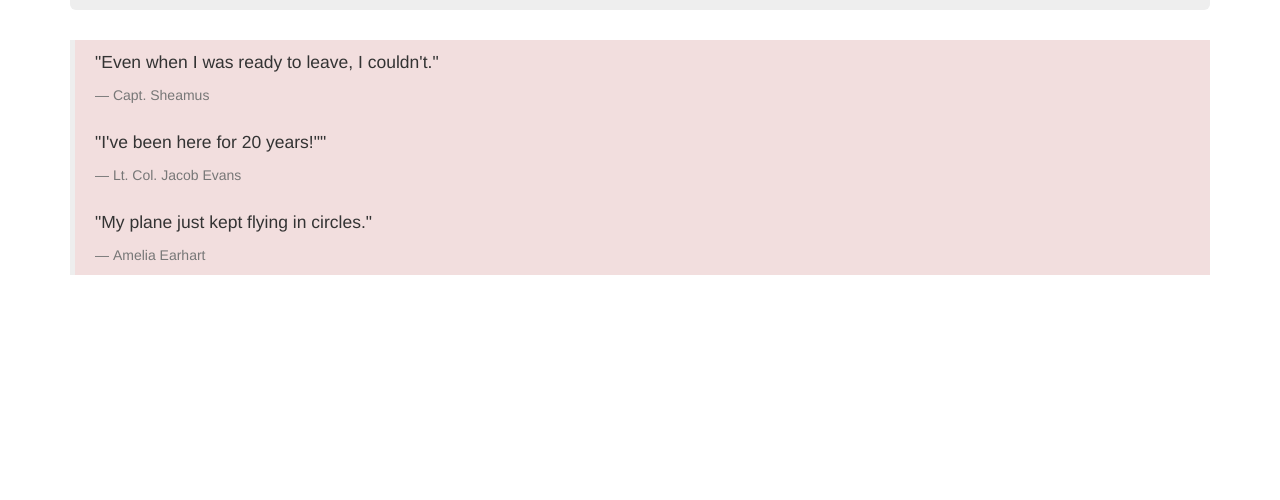
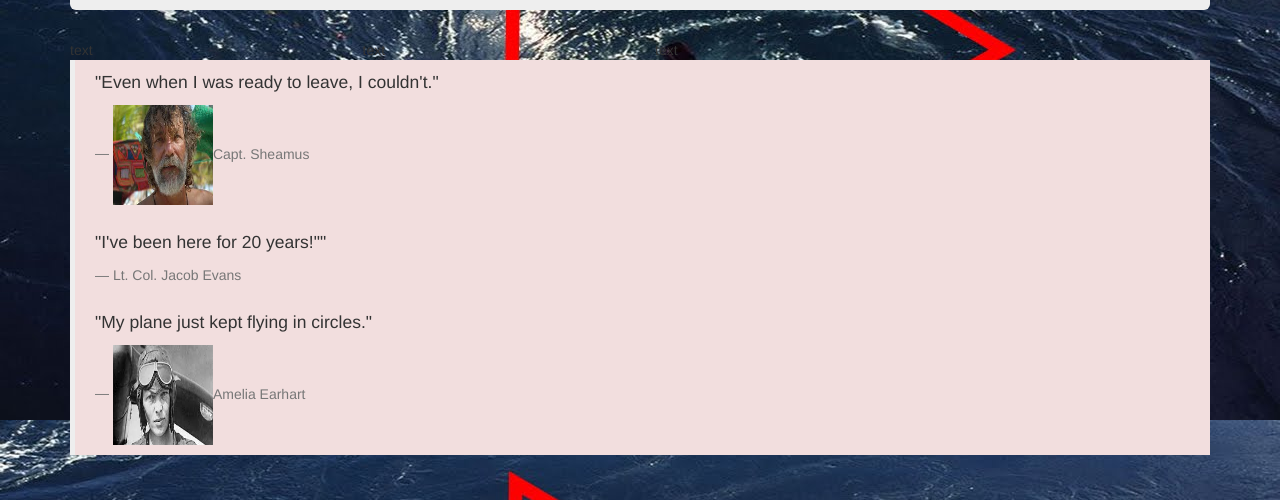
Before and after one commit to TuesdayHat/vacation, a plain HTML site: page index.html in a window 1280 px wide. Shown: the part 300-800 px from the top of the page. Drawn offline with Linux system fonts and the light colour scheme.

Commit message:
added pictures and columns

```diff
--- /dev/null
+++ b/css/custom.css
@@ -0,0 +1,8 @@
+.resize{
+  height:100px;
+  width:100px;
+}
+
+body{
+  background-image: url(../img/triangle.jpg);
+}
--- a/index.html
+++ b/index.html
@@ -2,6 +2,7 @@
 <html>
   <head>
     <link href="css/bootstrap.css" rel="stylesheet" type="text/css">
+    <link href="css/custom.css" rel="stylesheet" type="text/css">
     <title>Vacation</title>
   </head>
   <body>
@@ -10,14 +11,25 @@
       <h1>Relaxing Boat Trip Through the Bermuda Triangle</h1>
         <p>You'll never want to leave once you enter the triangle. </p>
       </div>
+      <div class="row">
+        <div class="col-md-3">
+          text
+        </div>
+        <div class="col-md-3">
+          text
+        </div>
+        <div class="col-md-3">
+          text
+        </div>
 
+      </div>
       <blockquote class="bg-danger">
         <p>"Even when I was ready to leave, I couldn't."</p>
-        <footer>Capt. Sheamus</footer><br>
+        <footer><img class="resize" src="img/capt.jpeg">Capt. Sheamus</footer><br>
         <p>"I've been here for 20 years!""<p>
         <footer>Lt. Col. Jacob Evans</footer><br>
         <p>"My plane just kept flying in circles."</p>
-        <footer>Amelia Earhart</footer>
+        <footer><img class="resize" src="img/amelia.jpeg">Amelia Earhart</footer>
       </blockquote>
     </div>
   </body>
```
Also changed, not shown: img/amelia.jpeg (added), img/capt.jpeg (added), img/triangle.jpg (added), 1 other file.
